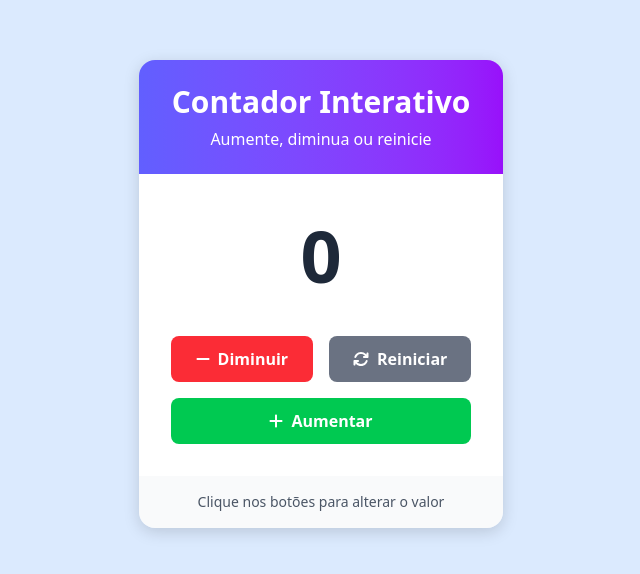
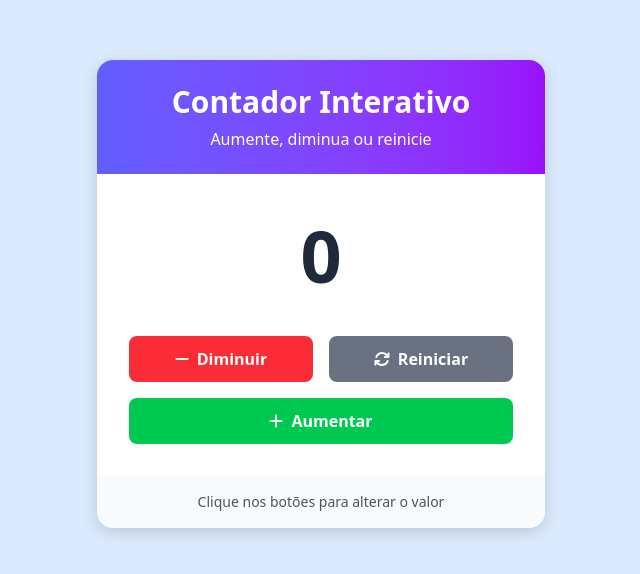
Before and after one commit to kauatwn/angular-counter-demo, an Angular app: page / in a window 1280 px wide. Shown: the part 106-680 px from the top of the page, without its empty margins (319-959 px from the left). Built offline with nearby package versions, Linux system fonts and the light colour scheme.

Commit message:
Ajusta largura da card para 100% e define largura fixa em telas maiores

```diff
--- a/src/app/features/counter/counter.component.css
+++ b/src/app/features/counter/counter.component.css
@@ -10,5 +10,11 @@
   gap: 2rem;
   padding: 2rem;
   background-color: #fff;
-  max-width: 28rem;
+  width: 100%;
 }
+
+@media (width >= 40rem) {
+  .counter-card {
+    width: 28rem;
+  }
+}
```
